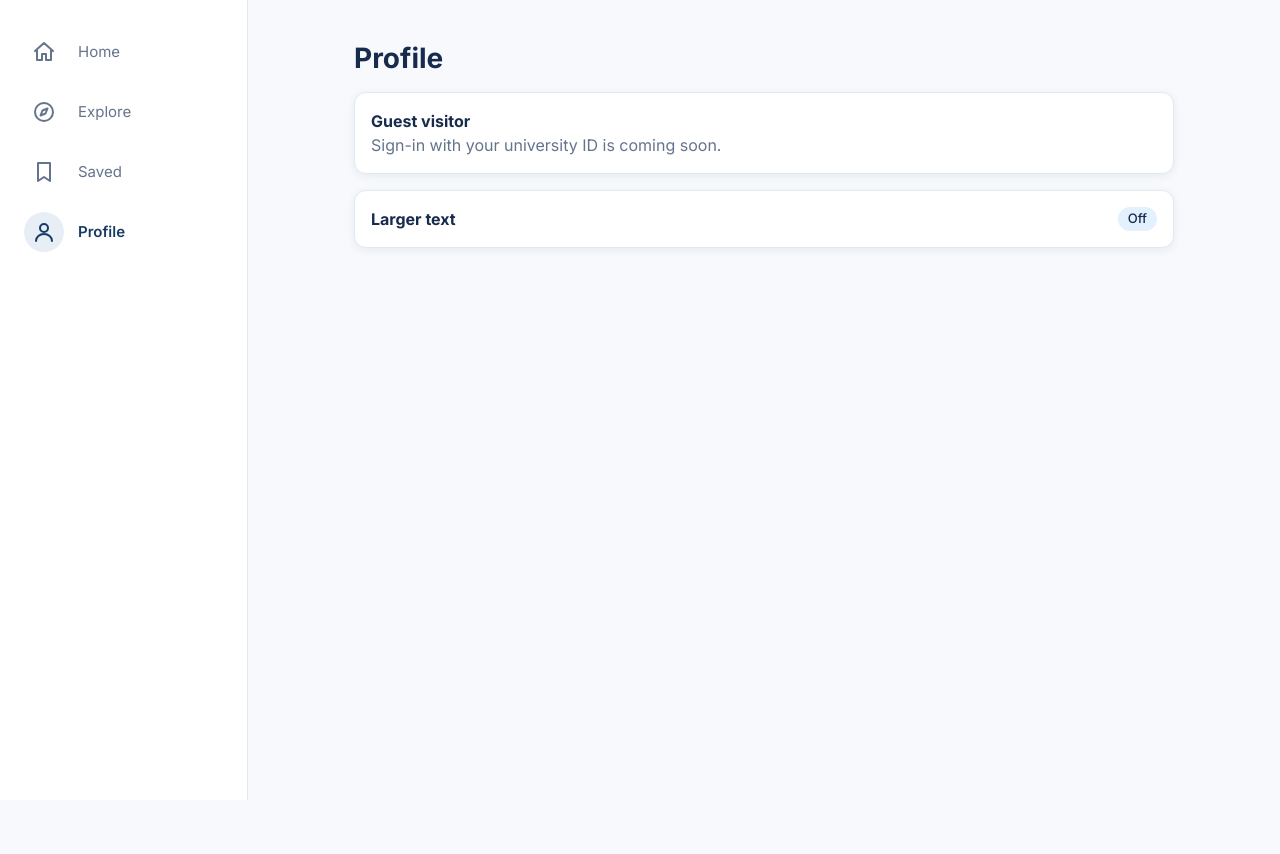
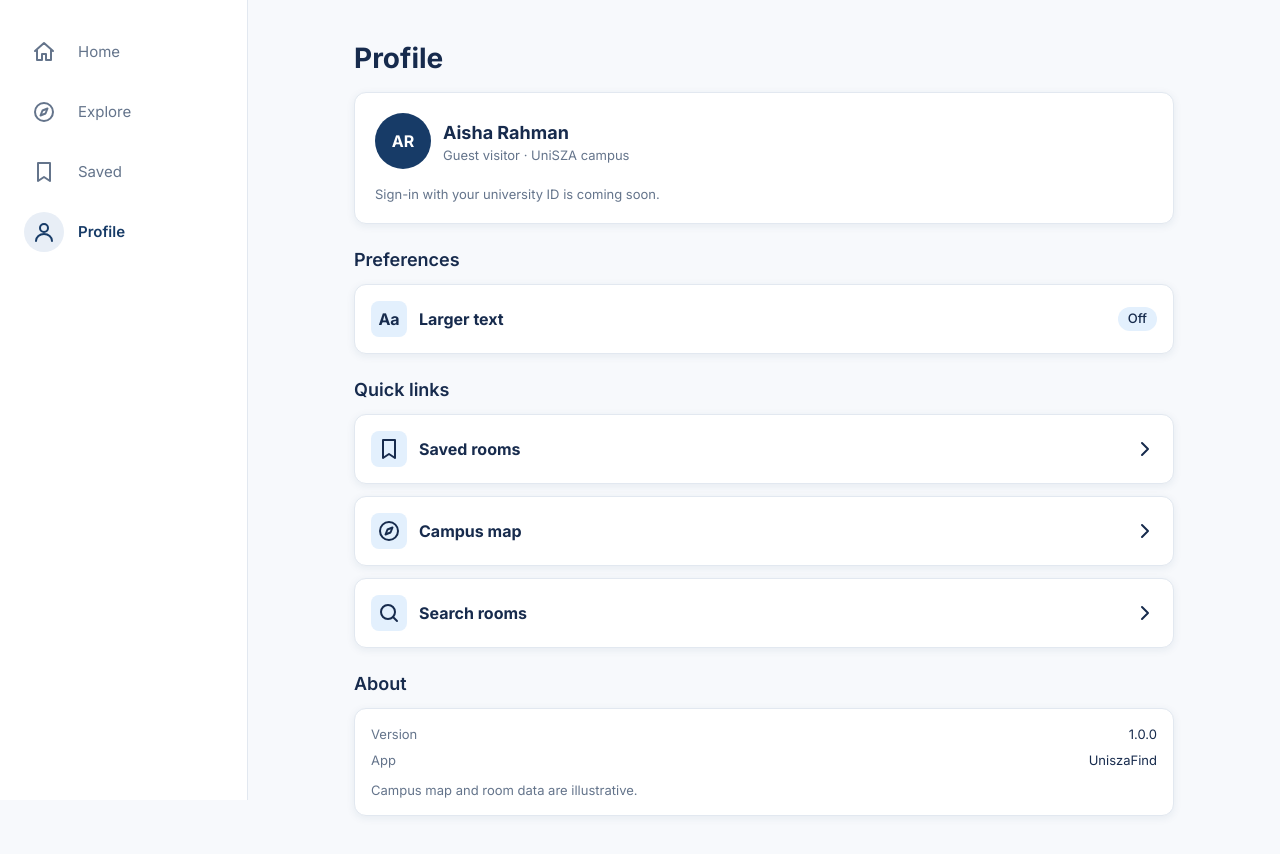
Before and after one commit to UN64DD/uniszafind-classroom-finder, a plain HTML site: page pages/profile.html in a window 1280 px wide. Before the commit the page ends 800 px from the top, so only its background shows below. Drawn offline with Linux system fonts and the light colour scheme.

Commit message:
Redesign profile page with avatar, preferences and quick links

```diff
--- a/assets/css/styles.css
+++ b/assets/css/styles.css
@@ -19,6 +19,8 @@ h3{font:600 1.375rem/1.75rem Inter;margin:0}
 .sp{justify-content:space-between}
 .sec{margin-top:24px}
 .logo{width:40px;height:40px;border-radius:12px;background:var(--pr);color:var(--onp);display:grid;place-items:center}
+.avatar{width:56px;height:56px;border-radius:99px;background:var(--pr);color:var(--onp);display:grid;place-items:center;font-weight:700;flex:none}
+.avatar.sm{width:44px;height:44px;font-size:.875rem}
 .card{background:var(--sf);border:1px solid var(--bd);border-radius:12px;box-shadow:var(--sh)}
 .search{width:100%;min-height:56px;padding:0 16px;border:1.5px solid var(--in);border-radius:16px;background:var(--sf);box-shadow:var(--sh);display:flex;align-items:center;gap:12px;color:var(--mu)}
 input.search{color:var(--tx);font:inherit}
--- a/pages/profile.html
+++ b/pages/profile.html
@@ -10,8 +10,42 @@
 </head><body data-page="profile">
 <main class="app" id="app">
   <h1>Profile</h1>
-  <div class="card" style="padding:16px;margin:16px 0"><b>Guest visitor</b><p class="mu" style="margin:0">Sign-in with your university ID is coming soon.</p></div>
-  <button class="card res" data-a="big" id="bigBtn" aria-pressed="false"><b style="flex:1">Larger text</b><span class="pill" id="bigState">Off</span></button>
+
+  <div class="card" style="padding:20px;margin:16px 0">
+    <div class="row">
+      <div class="avatar">AR</div>
+      <div style="flex:1">
+        <b style="font-size:1.125rem">Aisha Rahman</b>
+        <div class="cap mu">Guest visitor · UniSZA campus</div>
+      </div>
+    </div>
+    <p class="cap mu" style="margin:16px 0 0">Sign-in with your university ID is coming soon.</p>
+  </div>
+
+  <div class="sec">
+    <h2>Preferences</h2>
+    <button class="card res" data-a="big" id="bigBtn" aria-pressed="false">
+      <span class="ib" style="font-weight:700">Aa</span>
+      <b style="flex:1">Larger text</b>
+      <span class="pill" id="bigState">Off</span>
+    </button>
+  </div>
+
+  <div class="sec">
+    <h2>Quick links</h2>
+    <a class="card res" href="saved.html"><div class="ib"><svg class="i" aria-hidden="true"><use href="#i-b"/></svg></div><b style="flex:1">Saved rooms</b><svg class="i" aria-hidden="true"><use href="#i-r"/></svg></a>
+    <a class="card res" href="map.html"><div class="ib"><svg class="i" aria-hidden="true"><use href="#i-c"/></svg></div><b style="flex:1">Campus map</b><svg class="i" aria-hidden="true"><use href="#i-r"/></svg></a>
+    <a class="card res" href="search.html"><div class="ib"><svg class="i" aria-hidden="true"><use href="#i-s"/></svg></div><b style="flex:1">Search rooms</b><svg class="i" aria-hidden="true"><use href="#i-r"/></svg></a>
+  </div>
+
+  <div class="sec">
+    <h2>About</h2>
+    <div class="card" style="padding:16px">
+      <div class="row sp"><span class="cap mu">Version</span><span class="cap">1.0.0</span></div>
+      <div class="row sp" style="margin-top:8px"><span class="cap mu">App</span><span class="cap">UniszaFind</span></div>
+      <p class="cap mu" style="margin:12px 0 0">Campus map and room data are illustrative.</p>
+    </div>
+  </div>
 </main>
 <nav id="nav" aria-label="Main"><div></div></nav><div id="toast" role="status" aria-live="polite"></div>
 <script src="../assets/js/app.js"></script>
```
Also changed, not shown: index.html (+1 -1 lines).
